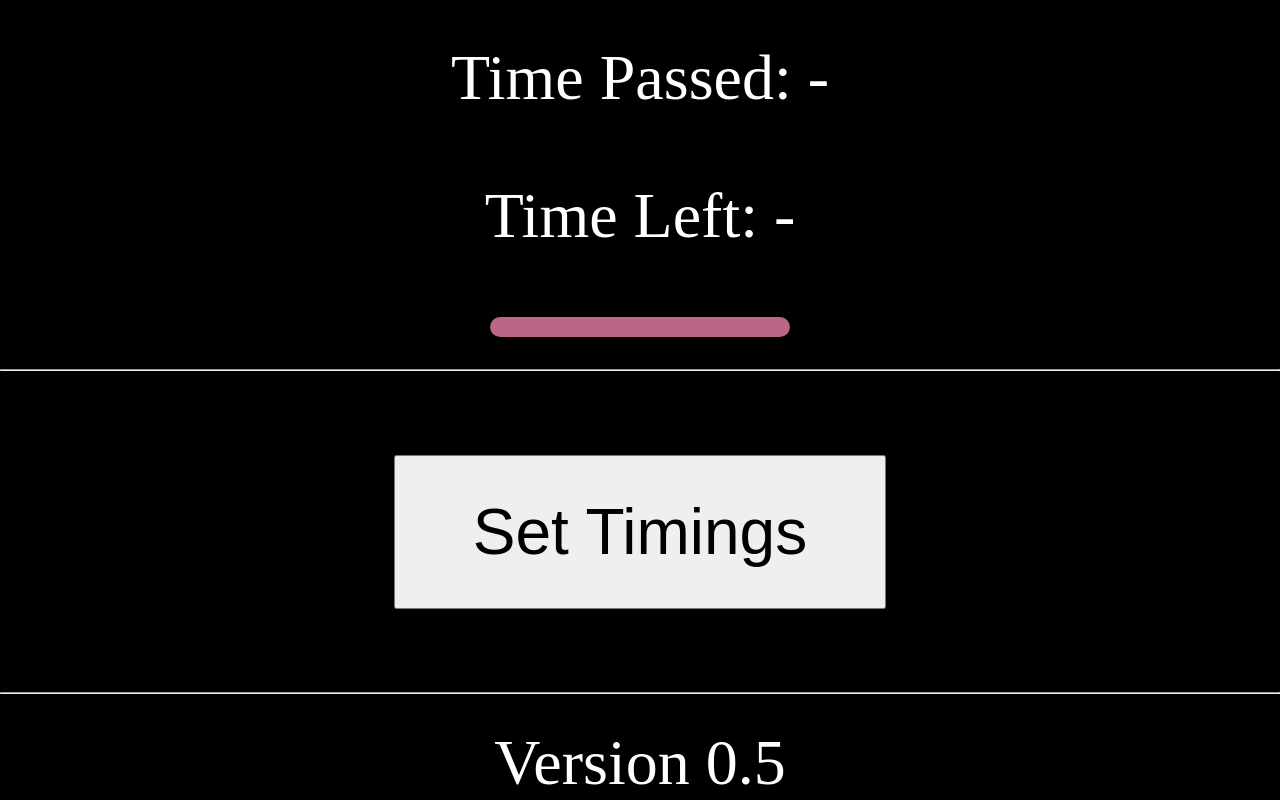
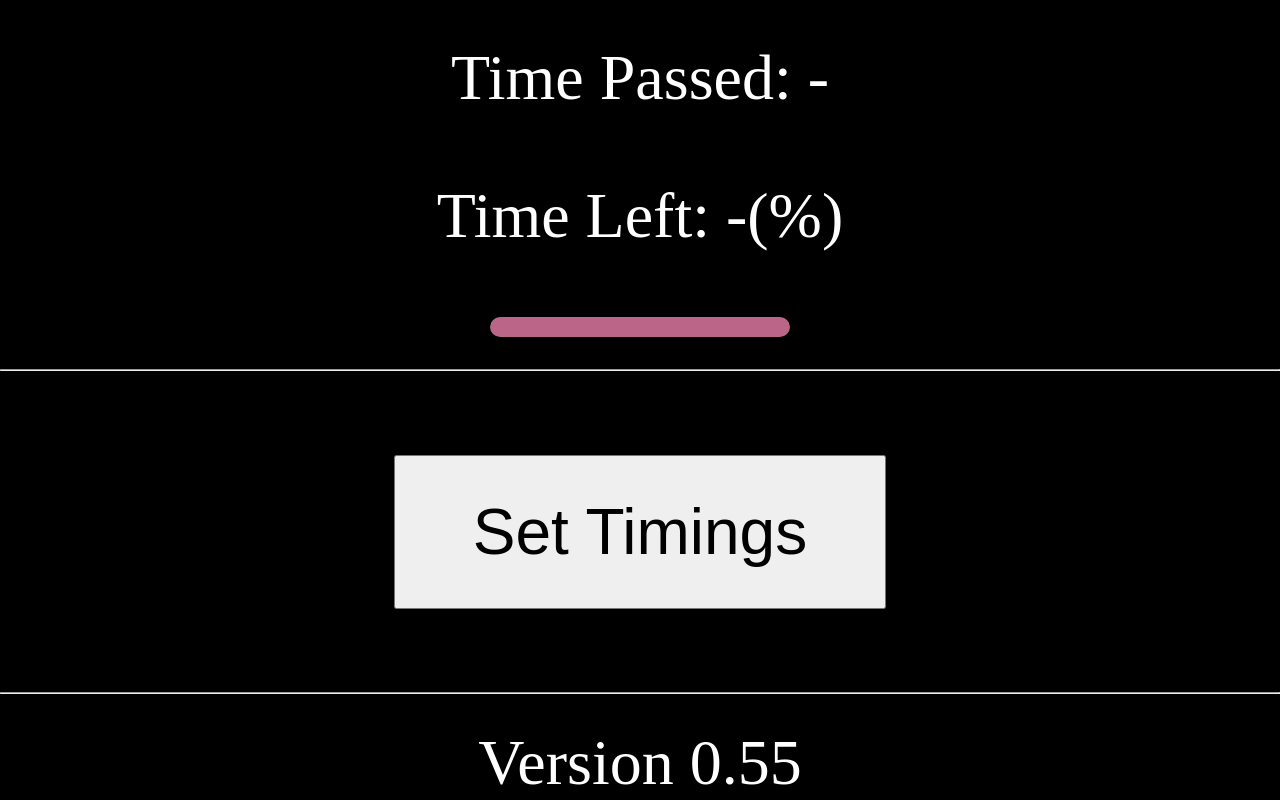
Before and after one commit to cocogatling/mps, a plain HTML site: page index.html in a window 1280 px wide. Shown: the part 1271-2071 px from the top of the page. Drawn offline with Linux system fonts and the light colour scheme.

Commit message:
updated to 0.55

```diff
--- a/index.html
+++ b/index.html
@@ -9,7 +9,7 @@
   </head>
   <body>
     <p id="earnedSoFarDisplay">$$$ Earned so far: $0.00</p>
-    <p id="leftToEarnDisplay">$$$ Left to earn: $0.00</p>
+    <p id="leftToEarnDisplay">$$$ Left to earn: $0.00 (%)</p>
 
     <div style="display: flex; justify-content: center; margin-top: 10px;">
         <div id="progressContainer" style="width: 100%; max-width: 300px; height: 20px; background-color: #444; border-radius: 10px; overflow: hidden;">
@@ -31,7 +31,7 @@
       </label>
 
     <p id="timePassed">Time Passed: -</p>
-    <p id="timeLeft">Time Left: -</p>
+    <p id="timeLeft">Time Left: -(%)</p>
 
     <div style="display: flex; justify-content: center; margin-top: 10px;">
         <div id="timeLeftBarContainer" style="width: 100%; max-width: 300px; height: 20px; background-color: #444; border-radius: 10px; overflow: hidden;">
@@ -66,7 +66,7 @@
     </div>
 
     <hr>
-    <div>Version 0.5</div>
+    <div>Version 0.55</div>
 
     <script src="main.js" charset="utf-8" type="text/javascript"></script>
   </body>
```
